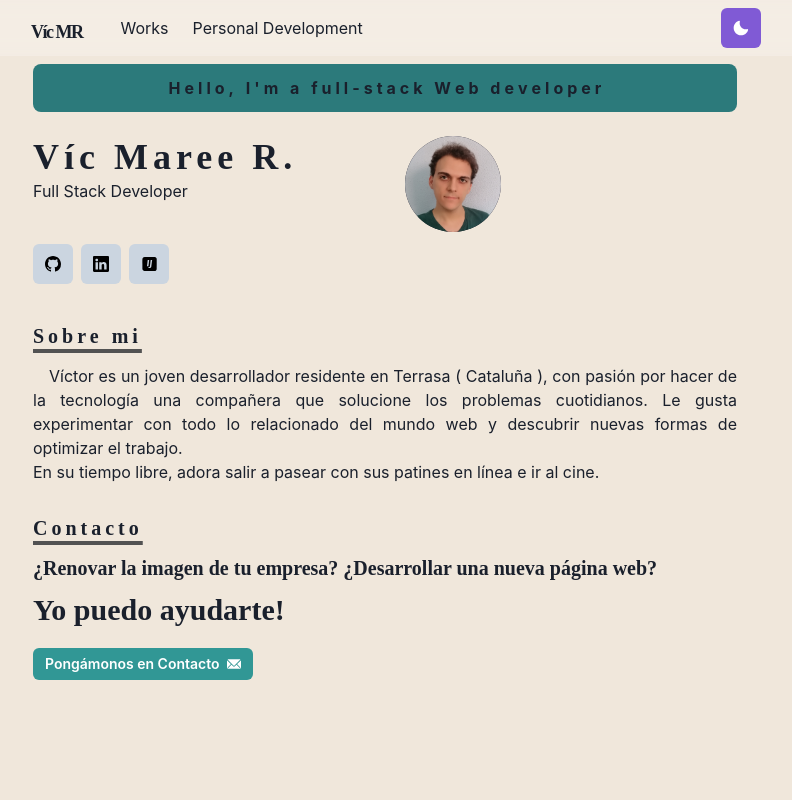
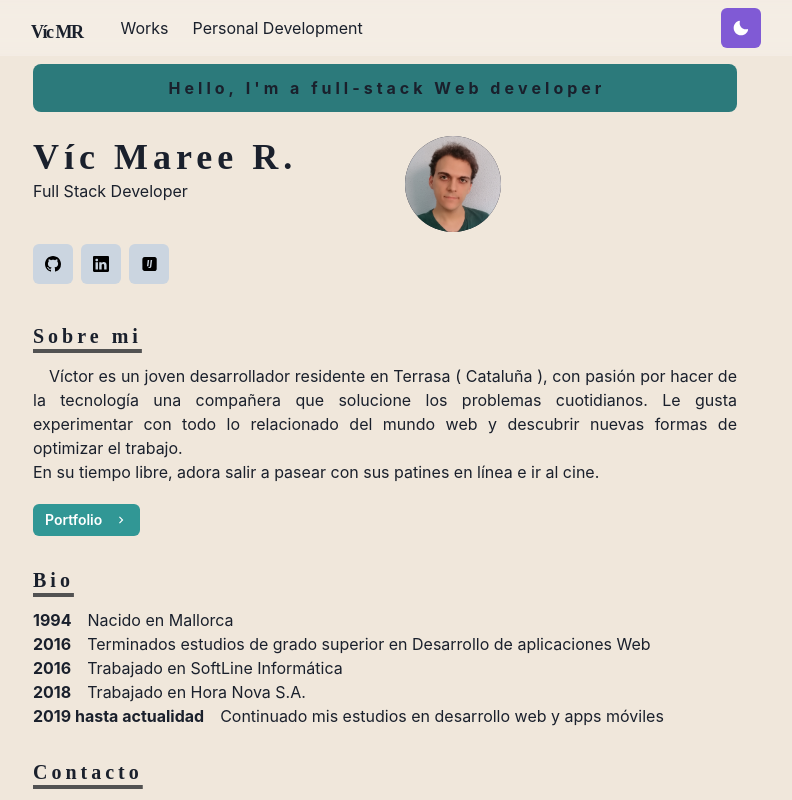
Before and after one commit to AppDeveloperVM/portfolio, a Next.js app: page / in a window 1280 px wide. Shown: the top 800 px of the page, without its empty margins (255-1047 px from the left). Built offline with nearby package versions, Linux system fonts and the light colour scheme; a web font is replaced by a local one.

Commit message:
added bio in index

```diff
--- a/pages/index.js
+++ b/pages/index.js
@@ -1,13 +1,14 @@
 import { Container,Box,Heading, Text, SimpleGrid,HStack, Button,IconButton,Link, Avatar, useColorModeValue }
 from "@chakra-ui/react"
 import NextLink from 'next/link'
-import { EmailIcon } from '@chakra-ui/icons'
+import { ChevronRightIcon, EmailIcon } from '@chakra-ui/icons'
 import { BsGithub, BsLinkedin } from "react-icons/bs";
 import InfoJobsLogo from '../components/infojobs-icon';
 import Section from '../components/section';
 import Paragraph from '../components/paragraph'
 import CodeWriting from "../components/code-writing";
 import Layout from "../components/layouts/article";
+import { BioSection, BioYear } from '../components/bio'
 
 
 const Page = () => {
@@ -69,20 +70,54 @@ const Page = () => {
                 En su tiempo libre, adora salir a pasear con sus patines en línea e ir al cine.
         </Paragraph>
 
+        <NextLink href='/works'>
+            <Button colorScheme='teal' size='sm' mt="5" rightIcon={<ChevronRightIcon/>}>
+            Portfolio&nbsp;
+            </Button>
+        </NextLink>
+
+    </Section>
+    <Section delay={0.2}>
+
+        <Heading as="h3" variant="section-title" mt={8}>
+            Bio
+        </Heading>
+        <BioSection>
+        <BioYear>1994</BioYear>
+        Nacido en Mallorca
+        </BioSection>
+        <BioSection>
+        <BioYear>2016</BioYear>
+        Terminados estudios de grado superior en Desarrollo de aplicaciones Web
+        </BioSection>
+        <BioSection>
+        <BioYear>2016</BioYear>
+        Trabajado en SoftLine Informática
+        </BioSection>
+        <BioSection>
+        <BioYear>2018</BioYear>
+        Trabajado en Hora Nova S.A.
+        </BioSection>
+        <BioSection>
+        <BioYear>2019 hasta actualidad</BioYear>
+        Continuado mis estudios en desarrollo web y apps móviles
+        </BioSection>
+    </Section>
+    <Section delay={0.3}>
         <Heading as="h3" variant="section-title" mt={8}>
             Contacto
         </Heading>
 
-        <Heading as="h2" size="md">
+        <Heading as="h4" size="md">
             ¿Renovar la imagen de tu empresa? ¿Desarrollar una nueva página web?
         </Heading>
-        <Heading as="h2" size="lg" mt="3">
+        <Heading as="h4" size="lg" mt="3">
             Yo puedo ayudarte!
         </Heading>
 
         <NextLink href='mailto:vicmr1994@gmail.com?subject=Propuesta%20de%20desarrollo%20web&body=Estoy%20interesado%20en%20pedir%20presupuesto%20para%20un%20proyecto%20web.'>
-            <Button colorScheme='teal' size='sm' mt="5">
-            Pongámonos en Contacto &nbsp;<EmailIcon></EmailIcon>
+            <Button colorScheme='teal' size='sm' mt="5" rightIcon={<EmailIcon/>}>
+            Pongámonos en Contacto
             </Button>
         </NextLink>
 
```
